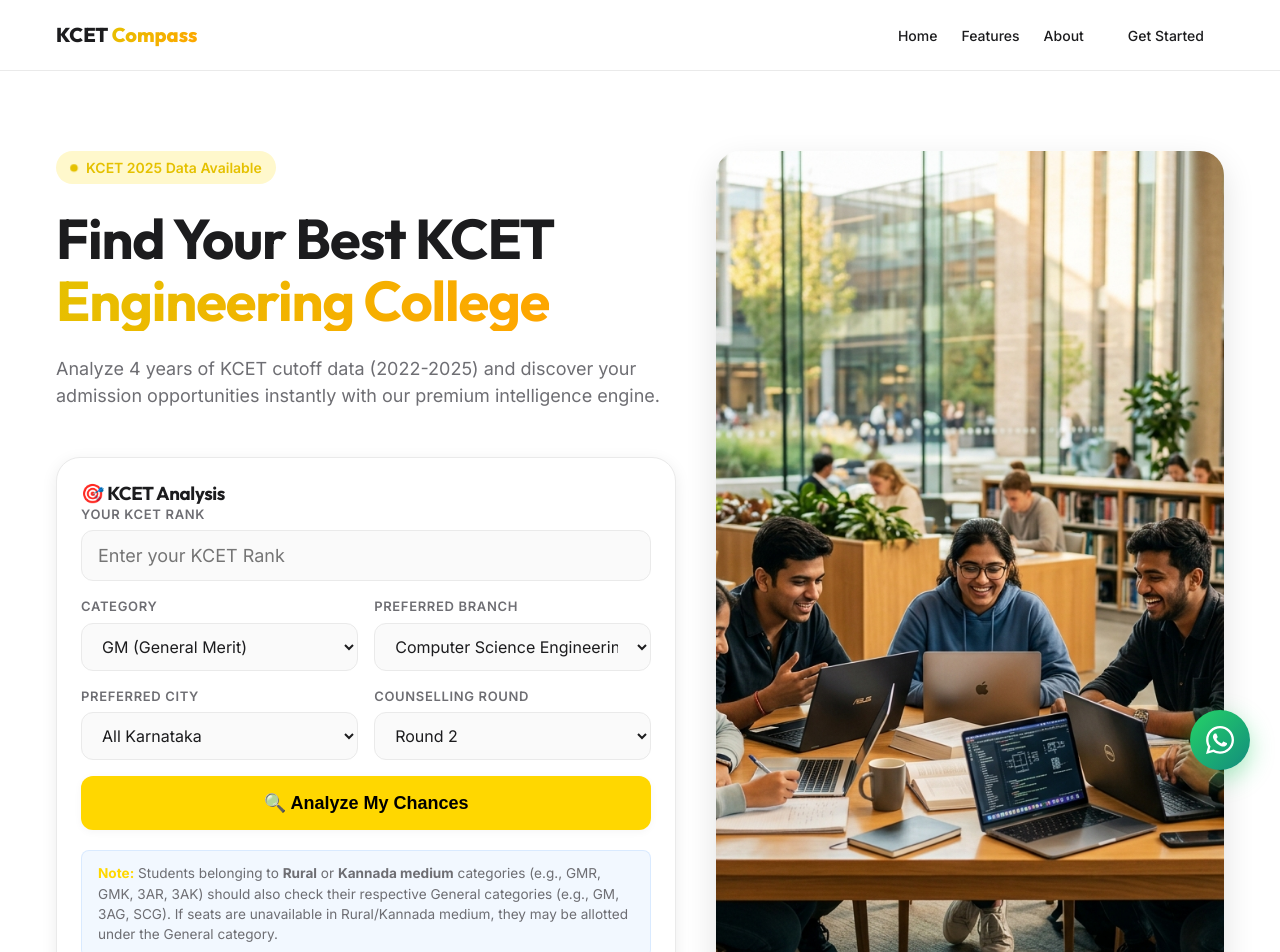
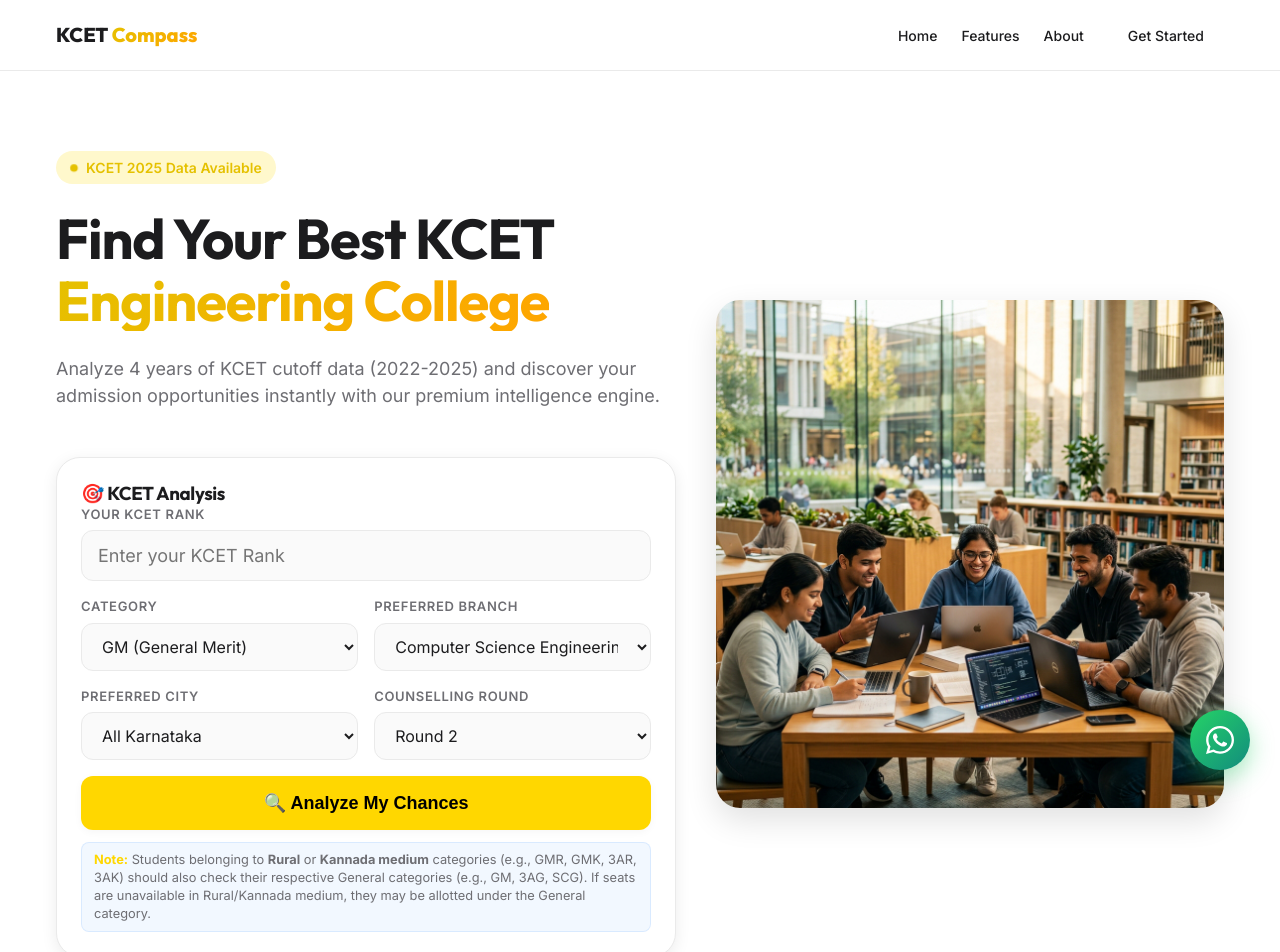
Before and after one commit to bhuvanvokkaliga29/-KCET-Compass, a React (Vite) app: page / in a window 1280 px wide. Shown: the top 952 px of the page. Built offline with nearby package versions, Linux system fonts and the light colour scheme; no server answers.

Commit message:
Revert image alignment and make note more compact to fit screen

```diff
--- a/src/index.css
+++ b/src/index.css
@@ -153,7 +153,7 @@ a:hover {
   display: grid;
   grid-template-columns: 1.1fr 0.9fr;
   gap: var(--space-10);
-  align-items: stretch;
+  align-items: center;
 }
 
 .hero-content {
--- a/src/pages/HomePage.jsx
+++ b/src/pages/HomePage.jsx
@@ -301,7 +301,7 @@ function HomePage() {
                   )}
                 </button>
 
-                <div style={{ marginTop: '20px', padding: '12px 16px', backgroundColor: 'rgba(0, 122, 255, 0.05)', borderRadius: '8px', border: '1px solid rgba(0, 122, 255, 0.1)', fontSize: '0.85rem', color: 'var(--color-text-secondary)', lineHeight: '1.5', textAlign: 'left', width: '100%', boxSizing: 'border-box' }}>
+                <div style={{ marginTop: '12px', padding: '8px 12px', backgroundColor: 'rgba(0, 122, 255, 0.05)', borderRadius: '8px', border: '1px solid rgba(0, 122, 255, 0.1)', fontSize: '0.8rem', color: 'var(--color-text-secondary)', lineHeight: '1.4', textAlign: 'left', width: '100%', boxSizing: 'border-box' }}>
                   <strong style={{ color: 'var(--color-primary)' }}>Note:</strong> Students belonging to <strong>Rural</strong> or <strong>Kannada medium</strong> categories (e.g., GMR, GMK, 3AR, 3AK) should also check their respective General categories (e.g., GM, 3AG, SCG). If seats are unavailable in Rural/Kannada medium, they may be allotted under the General category.
                 </div>
               </form>
```
